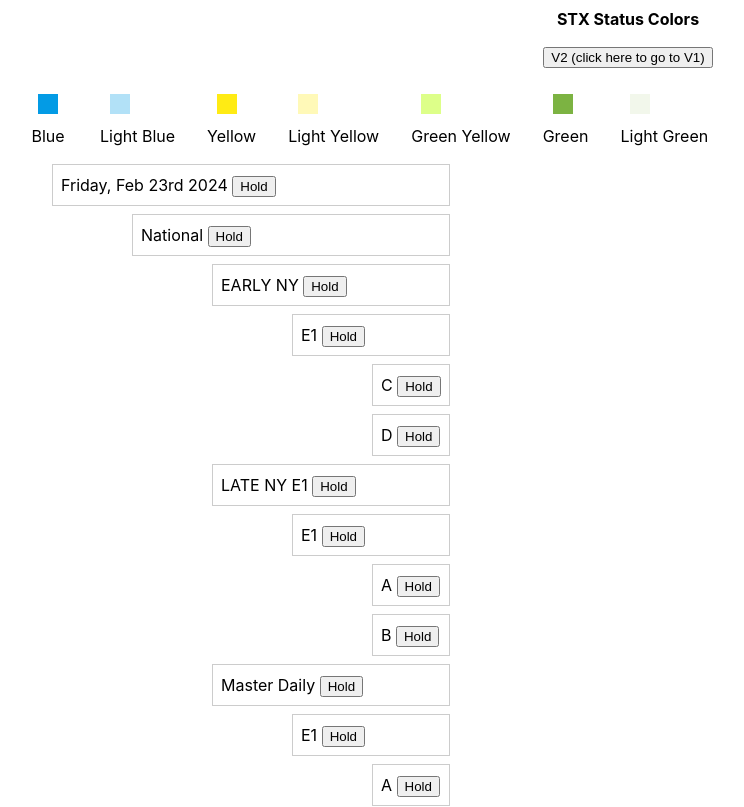
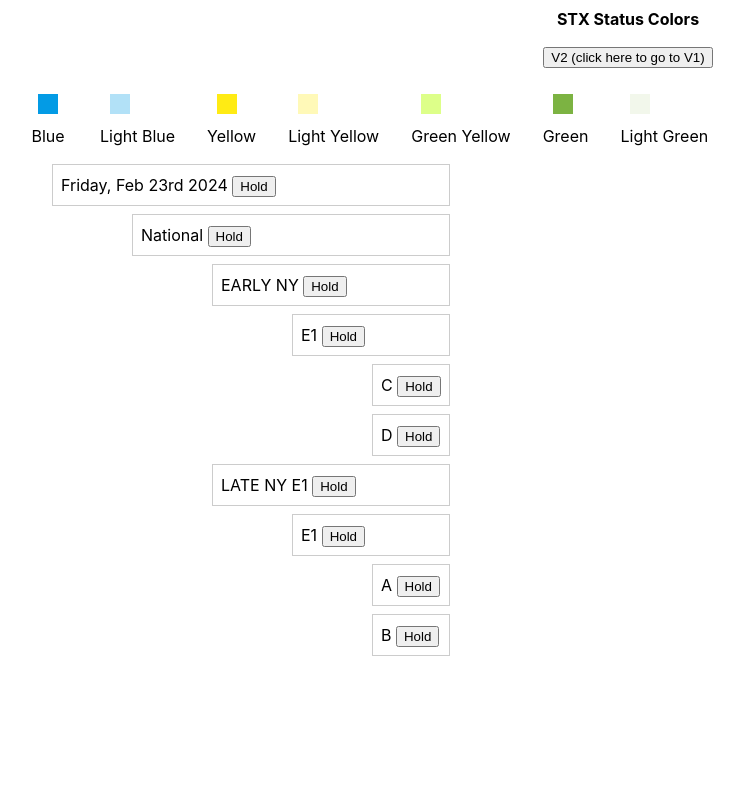
Before and after one commit to danielaeichner/colordemo, a React (Vite) app: page / in a window 1280 px wide. Shown: the top 807 px of the page, without its empty margins (12-756 px from the left). Built offline with nearby package versions, Linux system fonts and the light colour scheme.

Commit message:
update tree tests

```diff
--- a/src/createTree.js
+++ b/src/createTree.js
@@ -36,11 +36,7 @@ return{
                       id: "8",
                       fileStatus: "Planned",
                     },
-                    {
-                      name: "National -  EARLY NY - E1 - C - 04",
-                      id: "9",
-                      fileStatus: "Planned",
-                    },
+
                   ],
                 },
                 {
@@ -62,11 +58,7 @@ return{
                       id: "13",
                       fileStatus: "Planned",
                     },
-                    {
-                      name: "National -  EARLY NY - E1 - D - 04",
-                      id: "14",
-                      fileStatus: "Planned",
-                    },
+
                   ],
                 },
               ],
@@ -100,11 +92,7 @@ return{
                       id: "20",
                       fileStatus: "Planned",
                     },
-                    {
-                      name: "National -  LATE NY E1 - E1 - A - 04",
-                      id: "21",
-                      fileStatus: "Planned",
-                    },
+
                   ],
                 },
                 {
@@ -126,93 +114,14 @@ return{
                       id: "25",
                       fileStatus: "Planned",
                     },
-                    {
-                      name: "National -  LATE NY E1 - E1 - B - 04",
-                      id: "26",
-                      fileStatus: "Planned",
-                    },
+
                   ],
                 },
               ],
             },
           ],
         },
-        {
-          name: "Master Daily ",
-          id: "27",
-          children: [
-            {
-              name: "E1",
-              id: "28",
-              children: [
-                {
-                  name: "A",
-                  id: "29",
-                  list: [
-                    {
-                      name: "National -  Master Daily - E1 - A - 01",
-                      id: "30",
-                      fileStatus: "Planned",
-                    },
-                    {
-                      name: "National -  Master Daily - E1 - A - 02",
-                      id: "31",
-                      fileStatus: "Planned",
-                    },
-                    {
-                      name: "National -  Master Daily - E1 - A - 03",
-                      id: "32",
-                      fileStatus: "Planned",
-                    },
-                    {
-                      name: "National -  Master Daily - E1 - A - 04",
-                      id: "33",
-                      fileStatus: "Planned",
-                    },
-                  ],
-                },
-              ],
-            },
-          ],
-        },
-        {
-          name: "Master Daily PDF_PDF",
-          id: "34",
-          children: [
-            {
-              name: "E1",
-              id: "35",
-              children: [
-                {
-                  name: "A",
-                  id: "36",
-                  list: [
-                    {
-                      name: "National -  Master Daily PDF_PDF - E1 - A - 01",
-                      id: "37",
-                      fileStatus: "Planned",
-                    },
-                    {
-                      name: "National -  Master Daily PDF_PDF - E1 - A - 02",
-                      id: "38",
-                      fileStatus: "Planned",
-                    },
-                    {
-                      name: "National -  Master Daily PDF_PDF - E1 - A - 03",
-                      id: "39",
-                      fileStatus: "Planned",
-                    },
-                    {
-                      name: "National -  Master Daily PDF_PDF - E1 - A - 04",
-                      id: "40",
-                      fileStatus: "Planned",
-                    },
-                  ],
-                },
-              ],
-            },
-          ],
-        },
+
       ],
     },
   ],
--- a/src/getStatusColorV2.js
+++ b/src/getStatusColorV2.js
@@ -51,16 +51,17 @@ export const getStatusColorV2 = (child) => {
       sentAndPlanned,
       allMixed, hasProcessedOnHoldFile} = child;
 
-    // if(child.id === "16") {
-    //   console.log(child);
-    // }
+    if(child.id === "4") {
+      console.log(child);
+    }
 
     const objColors = getColorsV2().objColors;
 
     const isProcessedOnHold = (onHold || areAllOnHold) && (processedAndSent || allProcessed || processedAndPlanned || allMixed);
 
     if(!hasProcessedOnHoldFile && !isProcessedOnHold ) {
-        if(allSent && (areAllOnHold || partialChildrenOnHold)) {
+        if((allSent && (areAllOnHold || partialChildrenOnHold)) ||
+        (processedAndPlanned && partialChildrenOnHold)) {
         return objColors.greenyellow;
         }
 
@@ -68,7 +69,7 @@ export const getStatusColorV2 = (child) => {
         return objColors.green;
         }
 
-        if((partialChildrenOnHold ) && (allPlanned ||sentAndPlanned)) {
+        if((partialChildrenOnHold ) && (allMixed || allPlanned ||sentAndPlanned || processedAndSent)) {
             return objColors.lightyellow;
         }
 
```
